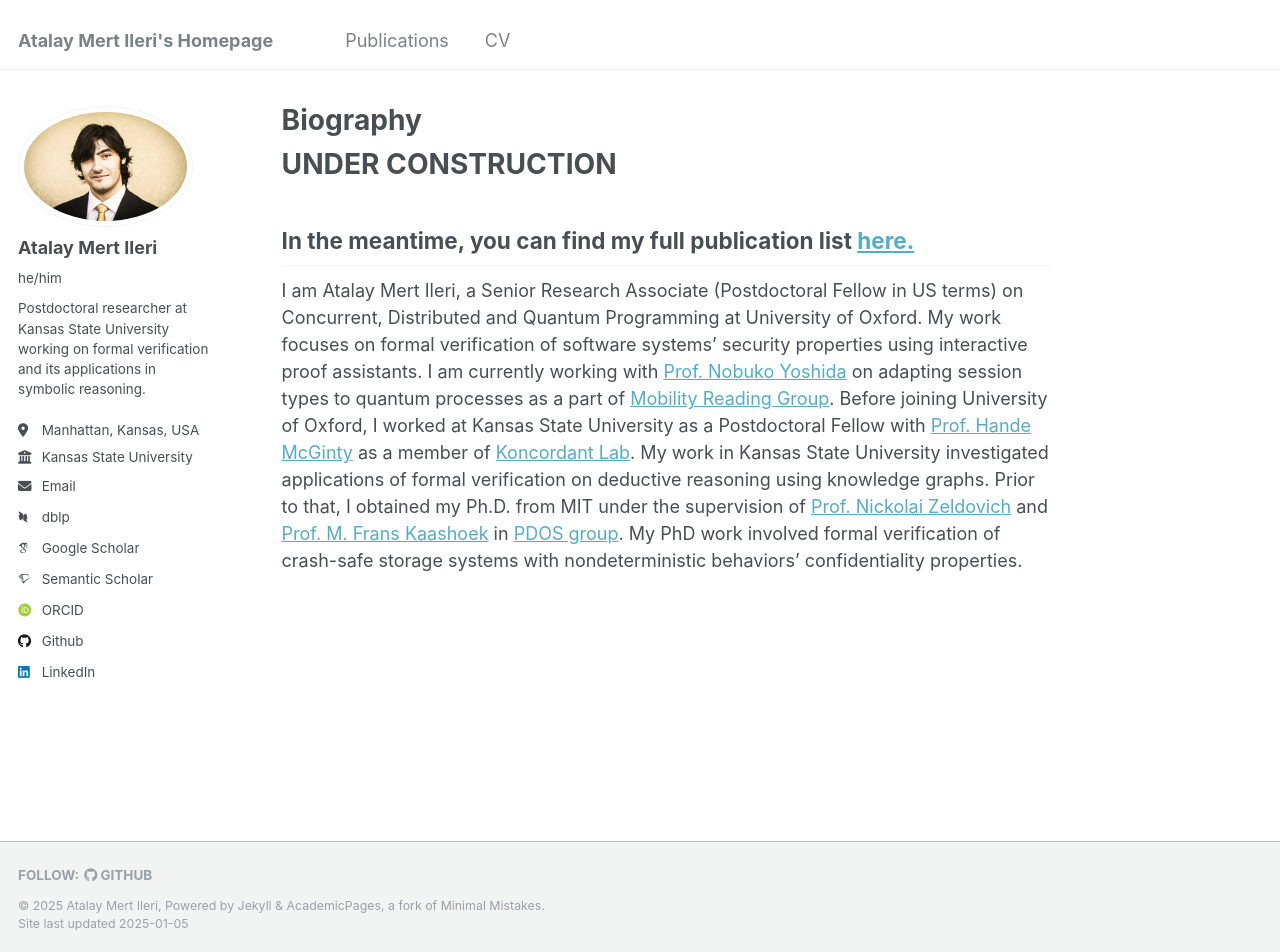
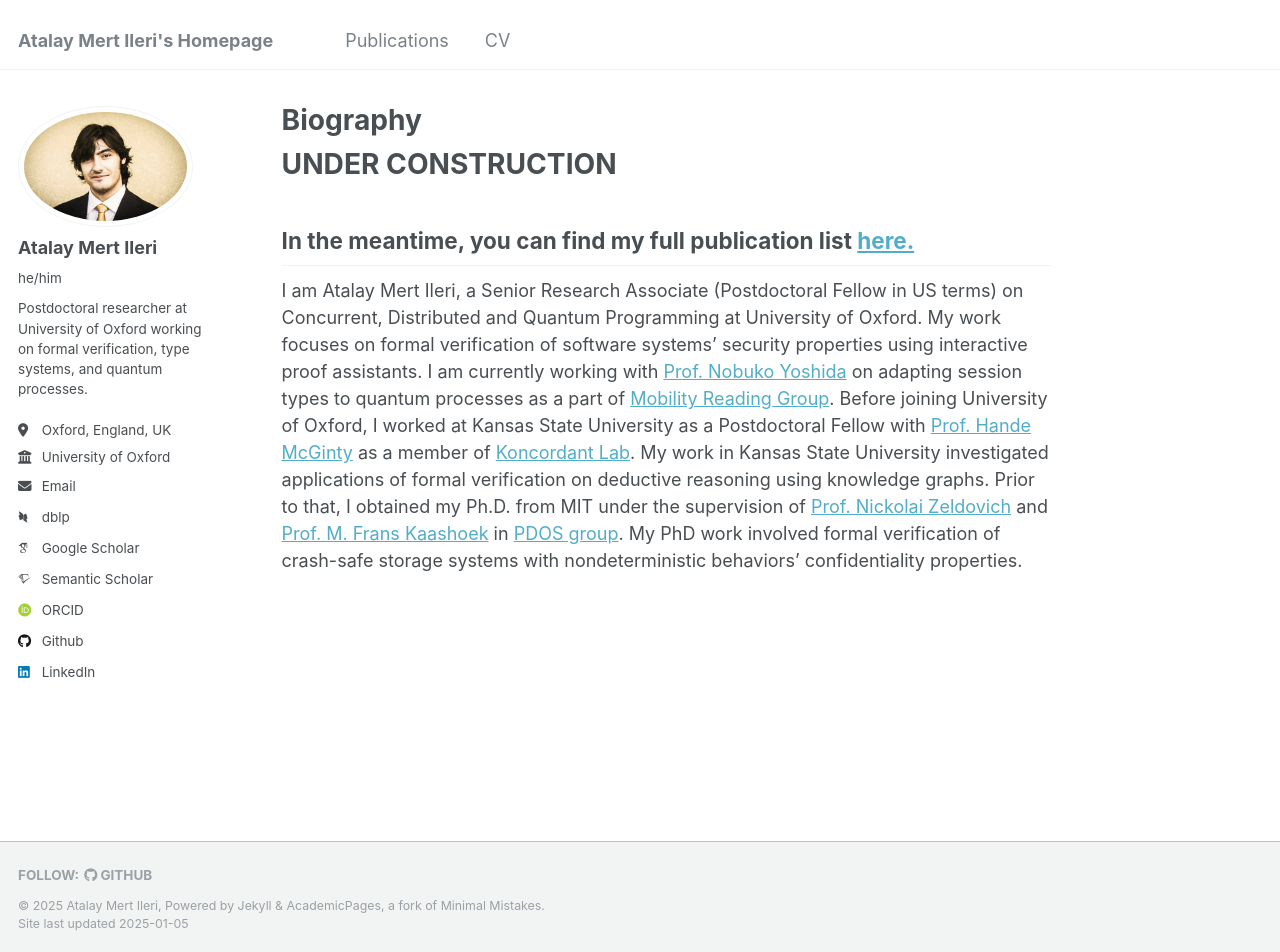
Before and after one commit to atalaymertileri/atalaymertileri.github.io, a Jekyll site: the page built from _pages/about.md, in a window 1280 px wide and 952 px high. Built offline with Jekyll 4.4.1, drawn with Linux system fonts in a browser that asks for light colours; some web fonts are replaced.

Commit message:
Update _config.yml

```diff
--- a/_config.yml
+++ b/_config.yml
@@ -24,11 +24,11 @@ author:
   avatar           : "profile-picture.jpg"
   name             : "Atalay Mert Ileri"
   pronouns         : "he/him" # example: "she/her"
-  bio              : "Postdoctoral researcher at Kansas State University working on formal verification and its applications in symbolic reasoning."
-  location         : "Manhattan, Kansas, USA"
-  employer         : "Kansas State University"
+  bio              : "Postdoctoral researcher at University of Oxford working on formal verification, type systems, and quantum processes."
+  location         : "Oxford, England, UK"
+  employer         : "University of Oxford"
   uri              : # URL
-  email            : "atalay@ksu.edu"
+  email            : "atalaymertileri@gmail.com"
 
   # Academic websites
   arxiv            : # URL - Update with the correct link to your profile
```
